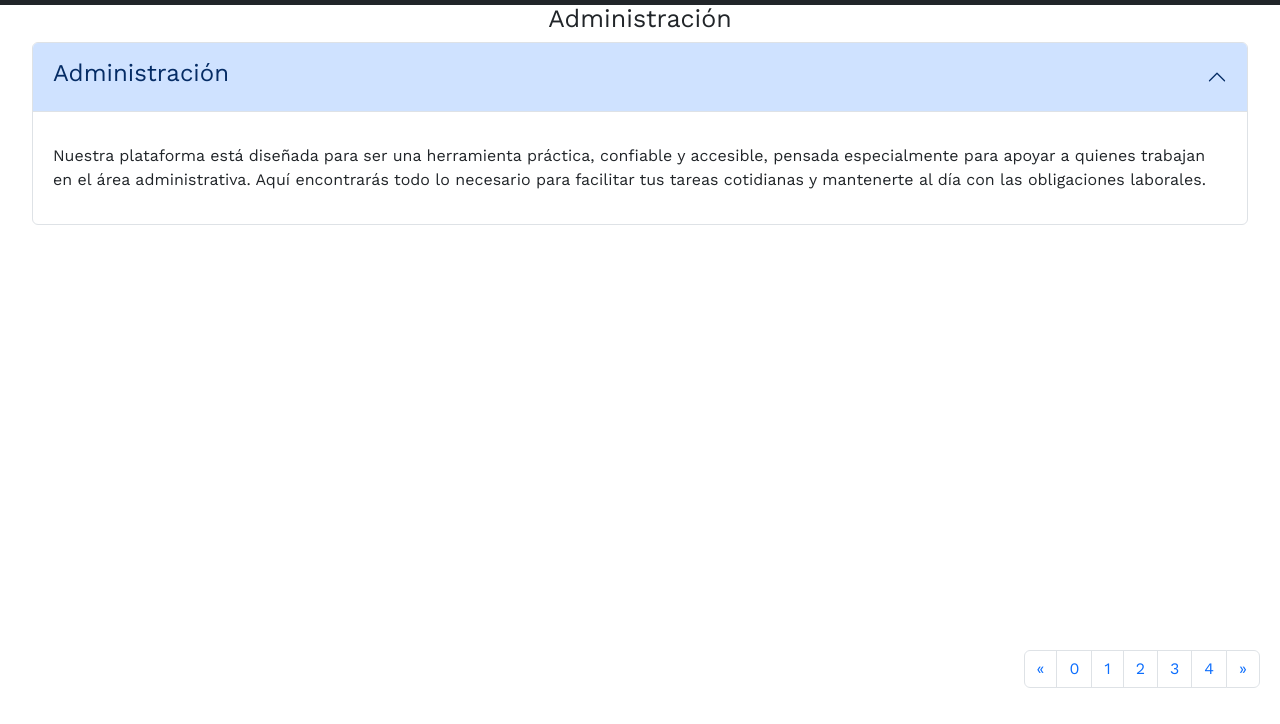
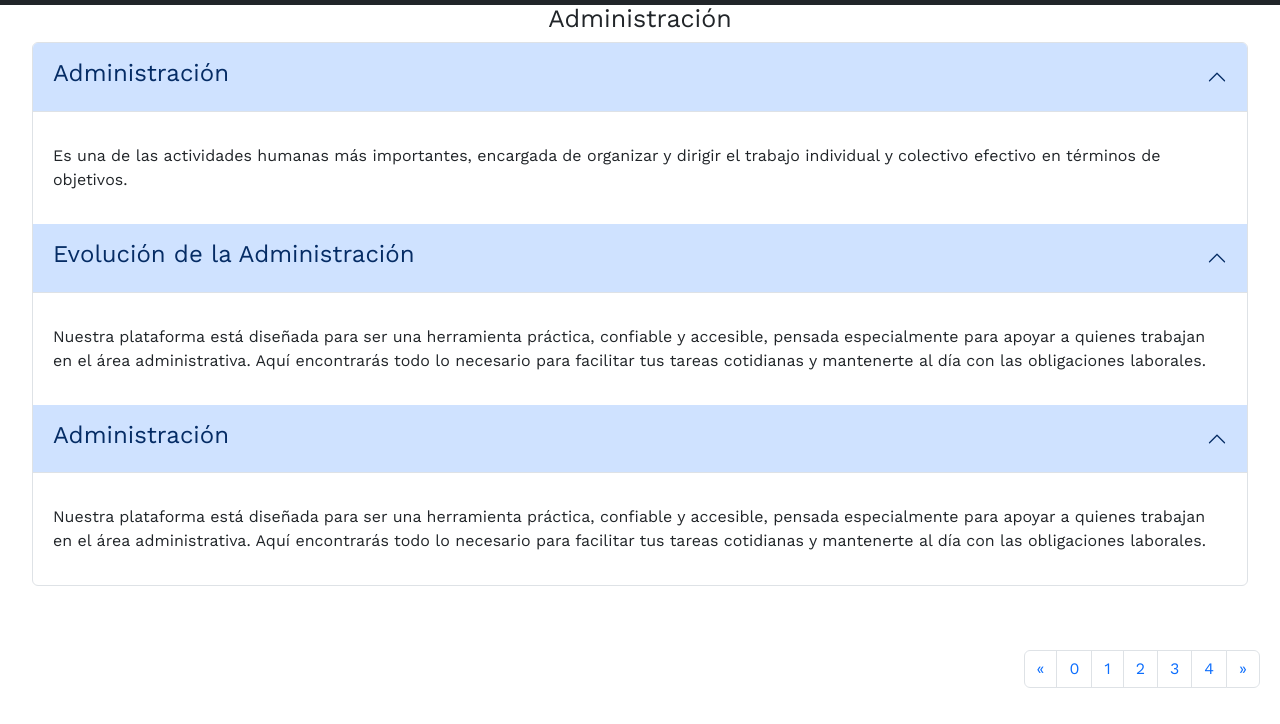
Before and after one commit to Alejandro-1-Sosa/Administraci-n, a plain HTML site: page office-work/1 - administration.html in a window 1280 px wide. Shown: the part 76-800 px from the top of the page. Drawn offline with nearby package versions, Linux system fonts and the light colour scheme.

Commit message:
initial commit

```diff
--- a/office-work/1 - administration.html
+++ b/office-work/1 - administration.html
@@ -66,6 +66,34 @@
       <div id="panelsStayOpen-collapseOne" class="accordion-collapse collapse show">
         <div class="accordion-body">
           <p>
+           <p>
+            Es una de las actividades humanas más importantes, encargada de organizar y dirigir el trabajo individual y colectivo efectivo en términos de objetivos.
+           </p>
+
+           </p>
+        </div>
+      </div>
+              <button class="accordion-button btn btn-md "  type="button" data-bs-toggle="collapse" data-bs-target="#panelsStayOpen-collapseOne" aria-expanded="true" aria-controls="panelsStayOpen-collapseOne">
+          <h4 style="text-align: center;">Evolución de la Administración</h4>
+        </button>
+      </h2>
+      <div id="panelsStayOpen-collapseOne" class="accordion-collapse collapse show">
+        <div class="accordion-body">
+          <p>
+           <p>Nuestra plataforma está diseñada para ser una herramienta práctica, confiable y accesible, pensada especialmente para apoyar a quienes trabajan en el área administrativa.
+            Aquí encontrarás todo lo necesario para facilitar tus tareas cotidianas y mantenerte al día con las obligaciones laborales.
+           </p>
+
+           </p>
+        </div>
+      </div>
+              <button class="accordion-button btn btn-md "  type="button" data-bs-toggle="collapse" data-bs-target="#panelsStayOpen-collapseOne" aria-expanded="true" aria-controls="panelsStayOpen-collapseOne">
+          <h4 style="text-align: center;">Administración</h4>
+        </button>
+      </h2>
+      <div id="panelsStayOpen-collapseOne" class="accordion-collapse collapse show">
+        <div class="accordion-body">
+          <p>
            <p>Nuestra plataforma está diseñada para ser una herramienta práctica, confiable y accesible, pensada especialmente para apoyar a quienes trabajan en el área administrativa.
             Aquí encontrarás todo lo necesario para facilitar tus tareas cotidianas y mantenerte al día con las obligaciones laborales.
            </p>
@@ -74,9 +102,13 @@
         </div>
       </div>
     </div>
+   </div>
 
 
-  </div>
+
+
+
+
     </div>
 </div>
 
```
